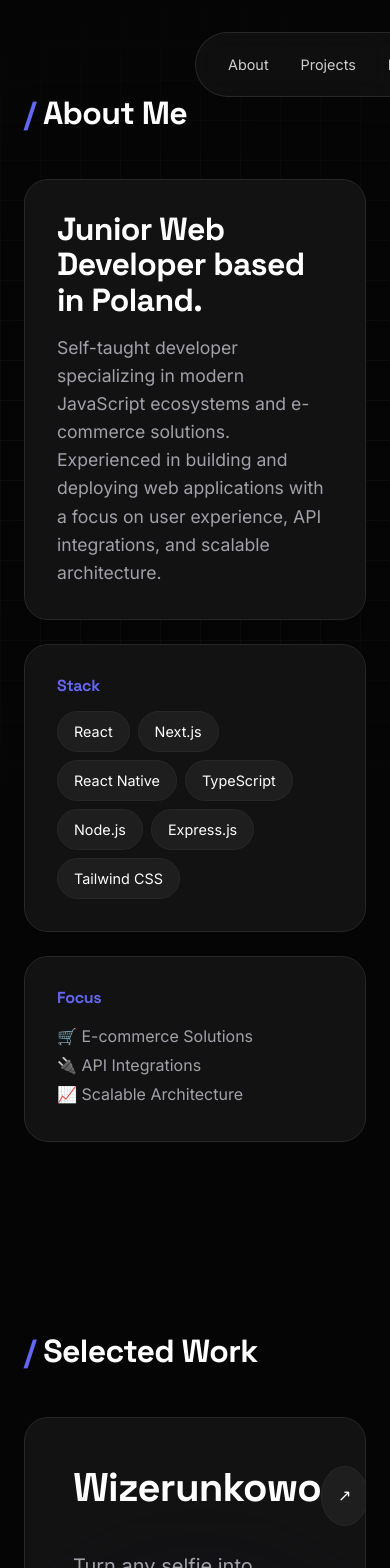
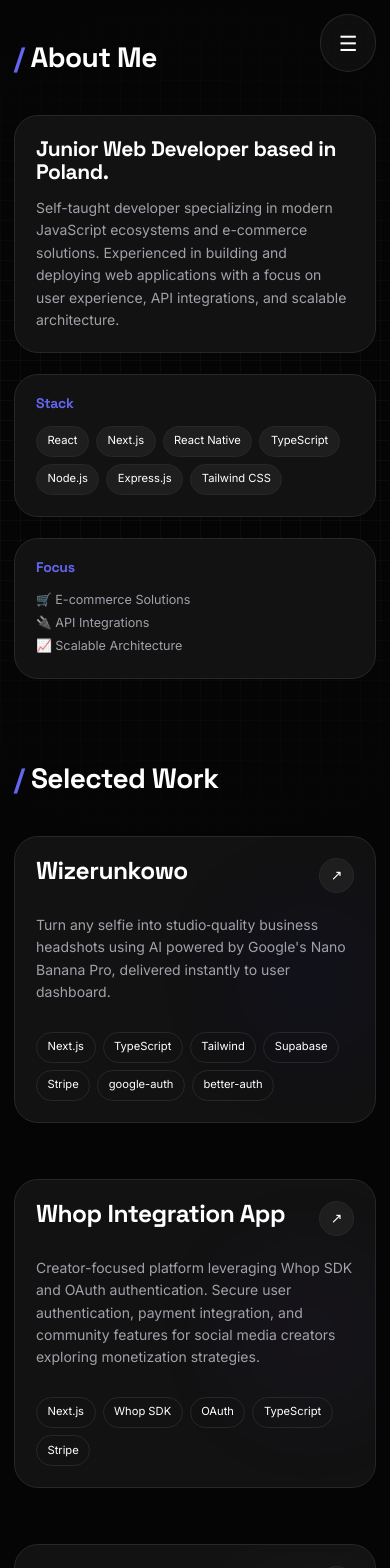
Before and after one commit to SzymonnSowula/portfolio, a React (Vite) app: page / in a window 390 px wide. Shown: the top 1568 px of the page. Built offline with nearby package versions, Linux system fonts and the light colour scheme.

Commit message:
portfolio

```diff
--- a/src/components/About.jsx
+++ b/src/components/About.jsx
@@ -13,7 +13,7 @@ const BentoItem = ({ children, className = '', delay = 0 }) => (
     style={{
       background: 'var(--color-surface)',
       borderRadius: '24px',
-      padding: '2rem',
+      padding: 'clamp(1.5rem, 3vw, 2rem)',
       border: '1px solid var(--color-border)',
       display: 'flex',
       flexDirection: 'column',
@@ -31,30 +31,30 @@ const About = () => {
     <Section id="about" title={t('about.title')}>
       <div style={{
         display: 'grid',
-        gridTemplateColumns: 'repeat(auto-fit, minmax(300px, 1fr))',
+        gridTemplateColumns: 'repeat(auto-fit, minmax(min(100%, 280px), 1fr))',
         gap: '1.5rem',
         marginTop: '2rem'
       }}>
         {/* Main Bio */}
-        <BentoItem className="col-span-2" style={{ gridColumn: 'span 2' }}>
-          <h3 style={{ fontSize: '2rem', marginBottom: '1rem' }}>
+        <BentoItem className="col-span-2" style={{ gridColumn: window.innerWidth > 640 ? 'span 2' : 'span 1' }}>
+          <h3 style={{ fontSize: 'clamp(1.5rem, 3vw, 2rem)', marginBottom: '1rem' }}>
             {t('about.heading')}
           </h3>
-          <p style={{ fontSize: '1.1rem', color: 'var(--color-text-muted)' }}>
+          <p style={{ fontSize: 'clamp(1rem, 2vw, 1.1rem)', color: 'var(--color-text-muted)' }}>
             {t('about.description')}
           </p>
         </BentoItem>
 
         {/* Tech Stack */}
         <BentoItem delay={0.1}>
-          <h4 style={{ marginBottom: '1rem', color: 'var(--color-accent)' }}>{t('about.stackTitle')}</h4>
+          <h4 style={{ marginBottom: '1rem', color: 'var(--color-accent)', fontSize: 'clamp(1rem, 2vw, 1.125rem)' }}>{t('about.stackTitle')}</h4>
           <div style={{ display: 'flex', flexWrap: 'wrap', gap: '0.5rem' }}>
             {['React', 'Next.js', 'React Native', 'TypeScript', 'Node.js', 'Express.js', 'Tailwind CSS'].map(tech => (
               <span key={tech} style={{
                 background: 'rgba(255,255,255,0.05)',
-                padding: '0.5rem 1rem',
+                padding: 'clamp(0.4rem, 1vw, 0.5rem) clamp(0.75rem, 1.5vw, 1rem)',
                 borderRadius: '100px',
-                fontSize: '0.9rem',
+                fontSize: 'clamp(0.8rem, 1.5vw, 0.9rem)',
                 border: '1px solid var(--color-border)'
               }}>
                 {tech}
@@ -65,8 +65,8 @@ const About = () => {
 
         {/* Stats or Soft Skills */}
         <BentoItem delay={0.2}>
-          <h4 style={{ marginBottom: '1rem', color: 'var(--color-accent)' }}>{t('about.focusTitle')}</h4>
-          <ul style={{ color: 'var(--color-text-muted)', lineHeight: '1.8' }}>
+          <h4 style={{ marginBottom: '1rem', color: 'var(--color-accent)', fontSize: 'clamp(1rem, 2vw, 1.125rem)' }}>{t('about.focusTitle')}</h4>
+          <ul style={{ color: 'var(--color-text-muted)', lineHeight: '1.8', fontSize: 'clamp(0.9rem, 1.5vw, 1rem)' }}>
             <li>🛒 {t('about.focus.ecommerce')}</li>
             <li>🔌 {t('about.focus.api')}</li>
             <li>📈 {t('about.focus.scalable')}</li>
--- a/src/components/Courses.jsx
+++ b/src/components/Courses.jsx
@@ -2,28 +2,34 @@ import React from 'react'
 import Section from './Section'
 import { useTranslation } from 'react-i18next'
 
-const TimelineItem = ({ date, title, subtitle, description }) => (
+const TimelineItem = ({ date, title, subtitle, description }) => {
+  const isMobile = typeof window !== 'undefined' && window.innerWidth <= 640
+
+  return (
     <div style={{
       display: 'flex',
-    gap: '2rem',
+      flexDirection: isMobile ? 'column' : 'row',
+      gap: isMobile ? '0.5rem' : '2rem',
       marginBottom: '3rem',
       position: 'relative'
     }}>
       <div style={{
-      minWidth: '120px',
-      textAlign: 'right',
+        minWidth: isMobile ? 'auto' : '120px',
+        textAlign: isMobile ? 'left' : 'right',
         color: 'var(--color-accent)',
         fontFamily: 'var(--font-primary)',
-      fontWeight: 600
+        fontWeight: 600,
+        fontSize: 'clamp(0.9rem, 2vw, 1rem)'
       }}>
         {date}
       </div>
 
       <div style={{
         position: 'relative',
-      paddingLeft: '2rem',
-      borderLeft: '1px solid var(--color-border)'
+        paddingLeft: isMobile ? '0' : '2rem',
+        borderLeft: isMobile ? 'none' : '1px solid var(--color-border)'
       }}>
+        {!isMobile && (
           <div style={{
             position: 'absolute',
             left: '-5px',
@@ -33,13 +39,15 @@ const TimelineItem = ({ date, title, subtitle, description }) => (
             borderRadius: '50%',
             background: 'var(--color-accent)'
           }} />
+        )}
 
-      <h3 style={{ fontSize: '1.5rem', marginBottom: '0.5rem' }}>{title}</h3>
-      <div style={{ color: 'var(--color-text-muted)', marginBottom: '1rem' }}>{subtitle}</div>
-      <p style={{ color: 'var(--color-text-muted)', maxWidth: '600px' }}>{description}</p>
+        <h3 style={{ fontSize: 'clamp(1.25rem, 2.5vw, 1.5rem)', marginBottom: '0.5rem' }}>{title}</h3>
+        <div style={{ color: 'var(--color-text-muted)', marginBottom: '1rem', fontSize: 'clamp(0.9rem, 1.5vw, 1rem)' }}>{subtitle}</div>
+        <p style={{ color: 'var(--color-text-muted)', maxWidth: '600px', fontSize: 'clamp(0.9rem, 1.5vw, 1rem)', lineHeight: '1.6' }}>{description}</p>
       </div>
     </div>
   )
+}
 
 const Courses = () => {
   const { t } = useTranslation()
--- a/src/components/Education.jsx
+++ b/src/components/Education.jsx
@@ -2,28 +2,34 @@ import React from 'react'
 import Section from './Section'
 import { useTranslation } from 'react-i18next'
 
-const TimelineItem = ({ date, title, subtitle, description }) => (
+const TimelineItem = ({ date, title, subtitle, description }) => {
+  const isMobile = typeof window !== 'undefined' && window.innerWidth <= 640
+
+  return (
     <div style={{
       display: 'flex',
-    gap: '2rem',
+      flexDirection: isMobile ? 'column' : 'row',
+      gap: isMobile ? '0.5rem' : '2rem',
       marginBottom: '3rem',
       position: 'relative'
     }}>
       <div style={{
-      minWidth: '120px',
-      textAlign: 'right',
+        minWidth: isMobile ? 'auto' : '120px',
+        textAlign: isMobile ? 'left' : 'right',
         color: 'var(--color-accent)',
         fontFamily: 'var(--font-primary)',
-      fontWeight: 600
+        fontWeight: 600,
+        fontSize: 'clamp(0.9rem, 2vw, 1rem)'
       }}>
         {date}
       </div>
 
       <div style={{
         position: 'relative',
-      paddingLeft: '2rem',
-      borderLeft: '1px solid var(--color-border)'
+        paddingLeft: isMobile ? '0' : '2rem',
+        borderLeft: isMobile ? 'none' : '1px solid var(--color-border)'
       }}>
+        {!isMobile && (
           <div style={{
             position: 'absolute',
             left: '-5px',
@@ -33,13 +39,15 @@ const TimelineItem = ({ date, title, subtitle, description }) => (
             borderRadius: '50%',
             background: 'var(--color-accent)'
           }} />
+        )}
 
-      <h3 style={{ fontSize: '1.5rem', marginBottom: '0.5rem' }}>{title}</h3>
-      <div style={{ color: 'var(--color-text-muted)', marginBottom: '1rem' }}>{subtitle}</div>
-      <p style={{ color: 'var(--color-text-muted)', maxWidth: '600px' }}>{description}</p>
+        <h3 style={{ fontSize: 'clamp(1.25rem, 2.5vw, 1.5rem)', marginBottom: '0.5rem' }}>{title}</h3>
+        <div style={{ color: 'var(--color-text-muted)', marginBottom: '1rem', fontSize: 'clamp(0.9rem, 1.5vw, 1rem)' }}>{subtitle}</div>
+        <p style={{ color: 'var(--color-text-muted)', maxWidth: '600px', fontSize: 'clamp(0.9rem, 1.5vw, 1rem)', lineHeight: '1.6' }}>{description}</p>
       </div>
     </div>
   )
+}
 
 const Education = () => {
   const { t } = useTranslation()
--- a/src/components/Nav.jsx
+++ b/src/components/Nav.jsx
@@ -1,9 +1,10 @@
-import React from 'react'
-import { motion } from 'framer-motion'
+import React, { useState } from 'react'
+import { motion, AnimatePresence } from 'framer-motion'
 import { useTranslation } from 'react-i18next'
 
 const Nav = () => {
   const { t, i18n } = useTranslation()
+  const [isMenuOpen, setIsMenuOpen] = useState(false)
 
   const links = [
     { name: t('nav.about'), href: '#about' },
@@ -17,28 +18,52 @@ const Nav = () => {
     i18n.changeLanguage(newLang)
   }
 
+  const closeMenu = () => setIsMenuOpen(false)
+
   return (
+    <>
+      {/* Navigation */}
       <motion.nav
         className="nav-floating"
         initial={{ y: -100, opacity: 0 }}
         animate={{ y: 0, opacity: 1 }}
         transition={{ duration: 0.8, ease: [0.16, 1, 0.3, 1] }}
         style={{
-        position: 'fixed',
-        top: '2rem',
-        left: '50%',
-        transform: 'translateX(-50%)',
+          position: 'relative',
+          margin: '2rem auto',
           zIndex: 100,
           background: 'rgba(18, 18, 18, 0.8)',
           backdropFilter: 'blur(12px)',
-        padding: '1rem 2rem',
+          padding: 'clamp(0.75rem, 2vw, 1rem) clamp(1rem, 3vw, 2rem)',
           borderRadius: '100px',
           border: '1px solid rgba(255, 255, 255, 0.1)',
           display: 'flex',
-        gap: '2rem',
-        alignItems: 'center'
+          gap: 'clamp(0.75rem, 2vw, 2rem)',
+          alignItems: 'center',
+          maxWidth: 'calc(100vw - 4rem)',
+          width: 'fit-content'
         }}
       >
+        {/* Hamburger Menu Button (Mobile Only) */}
+        <button
+          onClick={() => setIsMenuOpen(!isMenuOpen)}
+          style={{
+            display: 'none',
+            background: 'transparent',
+            border: 'none',
+            color: 'var(--color-text-main)',
+            fontSize: '1.5rem',
+            cursor: 'pointer',
+            padding: '0.5rem',
+            lineHeight: 1
+          }}
+          className="hamburger-btn"
+        >
+          {isMenuOpen ? '✕' : '☰'}
+        </button>
+
+        {/* Desktop Links */}
+        <div className="desktop-nav" style={{ display: 'flex', gap: 'clamp(0.75rem, 2vw, 2rem)', alignItems: 'center' }}>
           {links.map((link) => (
             <a
               key={link.name}
@@ -46,9 +71,10 @@ const Nav = () => {
               style={{
                 color: 'var(--color-text-main)',
                 fontWeight: 500,
-            fontSize: '0.9rem',
+                fontSize: 'clamp(0.8rem, 1.5vw, 0.9rem)',
                 opacity: 0.8,
-            transition: 'opacity 0.2s'
+                transition: 'opacity 0.2s',
+                whiteSpace: 'nowrap'
               }}
               onMouseEnter={(e) => e.target.style.opacity = 1}
               onMouseLeave={(e) => e.target.style.opacity = 0.8}
@@ -64,20 +90,159 @@ const Nav = () => {
               background: 'var(--color-accent)',
               color: 'var(--color-bg)',
               border: 'none',
-          padding: '0.5rem 1rem',
+              padding: 'clamp(0.4rem, 1vw, 0.5rem) clamp(0.75rem, 1.5vw, 1rem)',
               borderRadius: '100px',
-          fontSize: '0.85rem',
+              fontSize: 'clamp(0.75rem, 1.5vw, 0.85rem)',
               fontWeight: 600,
               cursor: 'pointer',
-          transition: 'transform 0.2s',
-          marginLeft: '0.5rem'
+              transition: 'transform 0.2s'
             }}
             onMouseEnter={(e) => e.target.style.transform = 'scale(1.05)'}
             onMouseLeave={(e) => e.target.style.transform = 'scale(1)'}
           >
             {i18n.language === 'pl' ? 'EN' : 'PL'}
           </button>
+        </div>
       </motion.nav>
+
+      {/* Mobile Menu Overlay */}
+      <AnimatePresence>
+        {isMenuOpen && (
+          <motion.div
+            initial={{ opacity: 0 }}
+            animate={{ opacity: 1 }}
+            exit={{ opacity: 0 }}
+            onClick={closeMenu}
+            style={{
+              position: 'fixed',
+              top: 0,
+              left: 0,
+              right: 0,
+              bottom: 0,
+              background: 'rgba(0, 0, 0, 0.8)',
+              zIndex: 99,
+              display: 'none'
+            }}
+            className="mobile-menu-overlay"
+          />
+        )}
+      </AnimatePresence>
+
+      {/* Mobile Menu */}
+      <AnimatePresence>
+        {isMenuOpen && (
+          <motion.div
+            initial={{ x: '100%' }}
+            animate={{ x: 0 }}
+            exit={{ x: '100%' }}
+            transition={{ type: 'tween', duration: 0.3 }}
+            style={{
+              position: 'fixed',
+              top: 0,
+              right: 0,
+              bottom: 0,
+              width: '80%',
+              maxWidth: '300px',
+              background: 'var(--color-surface)',
+              zIndex: 101,
+              padding: '2rem',
+              display: 'none',
+              flexDirection: 'column',
+              gap: '1.5rem',
+              borderLeft: '1px solid var(--color-border)'
+            }}
+            className="mobile-menu"
+          >
+            <button
+              onClick={closeMenu}
+              style={{
+                alignSelf: 'flex-end',
+                background: 'transparent',
+                border: 'none',
+                color: 'var(--color-text-main)',
+                fontSize: '2rem',
+                cursor: 'pointer',
+                padding: 0,
+                lineHeight: 1
+              }}
+            >
+              ✕
+            </button>
+
+            {links.map((link) => (
+              <a
+                key={link.name}
+                href={link.href}
+                onClick={closeMenu}
+                style={{
+                  color: 'var(--color-text-main)',
+                  fontSize: '1.25rem',
+                  fontWeight: 500,
+                  padding: '0.75rem 0',
+                  borderBottom: '1px solid var(--color-border)',
+                  transition: 'color 0.2s'
+                }}
+                onMouseEnter={(e) => e.target.style.color = 'var(--color-accent)'}
+                onMouseLeave={(e) => e.target.style.color = 'var(--color-text-main)'}
+              >
+                {link.name}
+              </a>
+            ))}
+
+            {/* Language Switcher in Mobile Menu */}
+            <button
+              onClick={() => {
+                toggleLanguage()
+                closeMenu()
+              }}
+              style={{
+                background: 'var(--color-accent)',
+                color: 'var(--color-bg)',
+                border: 'none',
+                padding: '0.75rem 1.5rem',
+                borderRadius: '100px',
+                fontSize: '1rem',
+                fontWeight: 600,
+                cursor: 'pointer',
+                marginTop: 'auto'
+              }}
+            >
+              {i18n.language === 'pl' ? 'Switch to English' : 'Przełącz na Polski'}
+            </button>
+          </motion.div>
+        )}
+      </AnimatePresence>
+
+      <style>{`
+        @media (max-width: 768px) {
+          .nav-floating {
+            position: fixed !important;
+            top: 1rem !important;
+            right: 1rem !important;
+            left: auto !important;
+            margin: 0 !important;
+            width: auto !important;
+            padding: 0.75rem !important;
+          }
+
+          .desktop-nav {
+            display: none !important;
+          }
+
+          .hamburger-btn {
+            display: block !important;
+          }
+
+          .mobile-menu-overlay {
+            display: block !important;
+          }
+
+          .mobile-menu {
+            display: flex !important;
+          }
+        }
+      `}</style>
+    </>
   )
 }
 
--- a/src/components/Projects.jsx
+++ b/src/components/Projects.jsx
@@ -18,7 +18,7 @@ const ProjectCard = ({ title, description, tags, link, color }) => {
         display: 'block',
         background: 'var(--color-surface)',
         borderRadius: '24px',
-        padding: '3rem',
+        padding: 'clamp(1.5rem, 4vw, 3rem)',
         border: '1px solid var(--color-border)',
         position: 'relative',
         overflow: 'hidden',
@@ -31,10 +31,11 @@ const ProjectCard = ({ title, description, tags, link, color }) => {
           display: 'flex',
           justifyContent: 'space-between',
           alignItems: 'flex-start',
-          marginBottom: '1.5rem'
+          marginBottom: '1.5rem',
+          gap: '1rem'
         }}>
           <h3 style={{
-            fontSize: '2.5rem',
+            fontSize: 'clamp(1.75rem, 4vw, 2.5rem)',
             color: 'var(--color-text-main)',
             margin: 0
           }}>
@@ -42,31 +43,38 @@ const ProjectCard = ({ title, description, tags, link, color }) => {
           </h3>
           <div style={{
             background: 'var(--color-surface-hover)',
-            padding: '1rem',
+            padding: 'clamp(0.75rem, 2vw, 1rem)',
             borderRadius: '50%',
-            border: '1px solid var(--color-border)'
+            border: '1px solid var(--color-border)',
+            minWidth: 'clamp(2.5rem, 5vw, 3.5rem)',
+            height: 'clamp(2.5rem, 5vw, 3.5rem)',
+            display: 'flex',
+            alignItems: 'center',
+            justifyContent: 'center',
+            fontSize: 'clamp(1rem, 2vw, 1.25rem)'
           }}>
             ↗
           </div>
         </div>
 
         <p style={{
-          fontSize: '1.25rem',
+          fontSize: 'clamp(1rem, 2.5vw, 1.25rem)',
           color: 'var(--color-text-muted)',
           marginBottom: '2rem',
-          maxWidth: '600px'
+          maxWidth: '600px',
+          lineHeight: '1.6'
         }}>
           {description}
         </p>
 
-        <div style={{ display: 'flex', gap: '1rem', flexWrap: 'wrap' }}>
+        <div style={{ display: 'flex', gap: 'clamp(0.5rem, 1.5vw, 1rem)', flexWrap: 'wrap' }}>
           {tags.map(tag => (
             <span key={tag} style={{
-              padding: '0.5rem 1rem',
+              padding: 'clamp(0.4rem, 1vw, 0.5rem) clamp(0.75rem, 1.5vw, 1rem)',
               borderRadius: '100px',
               border: '1px solid var(--color-border)',
               color: 'var(--color-text-main)',
-              fontSize: '0.9rem'
+              fontSize: 'clamp(0.8rem, 1.5vw, 0.9rem)'
             }}>
               {tag}
             </span>
@@ -80,8 +88,8 @@ const ProjectCard = ({ title, description, tags, link, color }) => {
         top: '50%',
         right: '-10%',
         transform: 'translateY(-50%)',
-        width: '400px',
-        height: '400px',
+        width: 'clamp(200px, 50vw, 400px)',
+        height: 'clamp(200px, 50vw, 400px)',
         background: `radial-gradient(circle, ${color} 0%, transparent 70%)`,
         opacity: 0.1,
         filter: 'blur(60px)',
--- a/src/main.css
+++ b/src/main.css
@@ -71,6 +71,7 @@ h1, h2, h3, h4, h5, h6 {
 h1 {
   font-size: clamp(3rem, 8vw, 6rem);
   background: linear-gradient(to right, #fff, #a1a1aa);
+  background-clip: text;
   -webkit-background-clip: text;
   -webkit-text-fill-color: transparent;
 }
@@ -170,3 +171,65 @@ p {
   mask-image: radial-gradient(circle at center, black 40%, transparent 100%);
   pointer-events: none;
 }
+
+/* ===== RESPONSIVE DESIGN ===== */
+
+/* Tablet and below (1024px) */
+@media (max-width: 1024px) {
+  .container {
+    padding: 0 1.25rem;
+  }
+
+  .section {
+    padding: 4rem 0;
+  }
+
+  h1 {
+    font-size: clamp(2.5rem, 7vw, 5rem);
+  }
+
+  h2 {
+    font-size: clamp(1.75rem, 4.5vw, 3rem);
+  }
+}
+
+/* Mobile (640px and below) */
+@media (max-width: 640px) {
+  html {
+    font-size: 14px;
+  }
+
+  .container {
+    padding: 0 1rem;
+  }
+
+  .section {
+    padding: 3rem 0;
+  }
+
+  h1 {
+    font-size: clamp(2rem, 6vw, 3.5rem);
+  }
+
+  h2 {
+    font-size: clamp(1.5rem, 4vw, 2.5rem);
+    margin-bottom: 1.5rem;
+  }
+
+  h3 {
+    font-size: 1.25rem;
+  }
+
+  p {
+    font-size: 1rem;
+  }
+
+  .btn {
+    padding: 0.75rem 1.5rem;
+    font-size: 0.9rem;
+  }
+
+  .bg-grid {
+    background-size: 20px 20px;
+  }
+}
```
Lines whose indentation alone changed are shown as unchanged.
